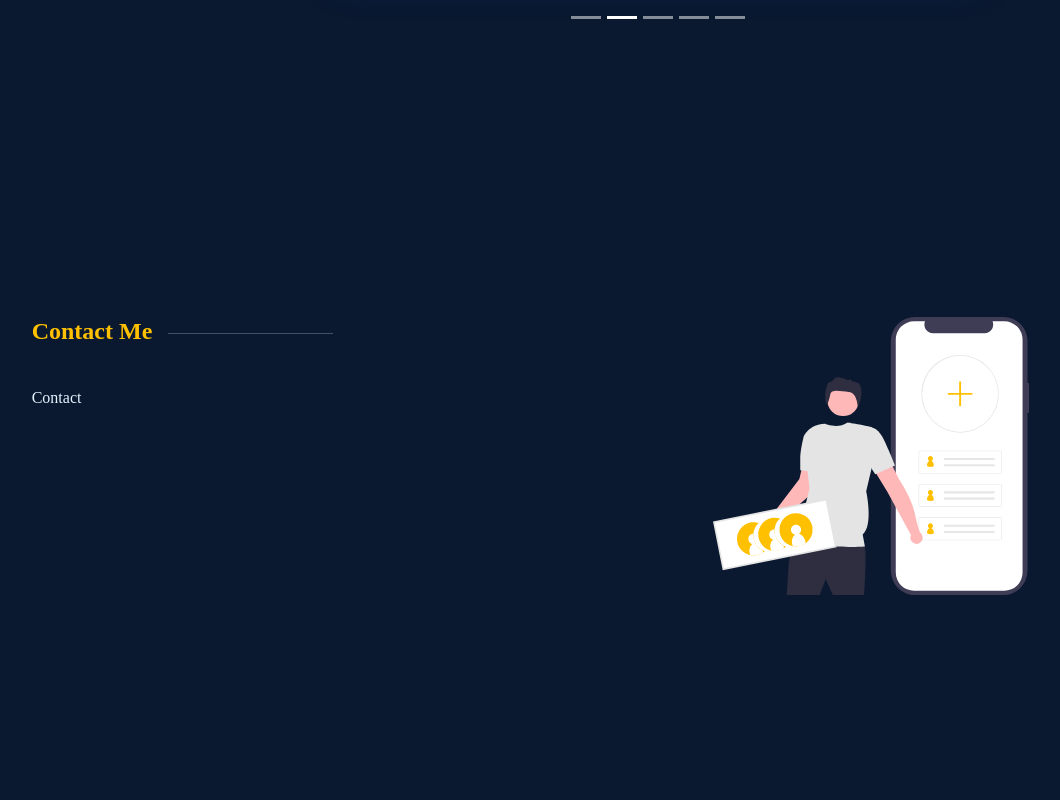
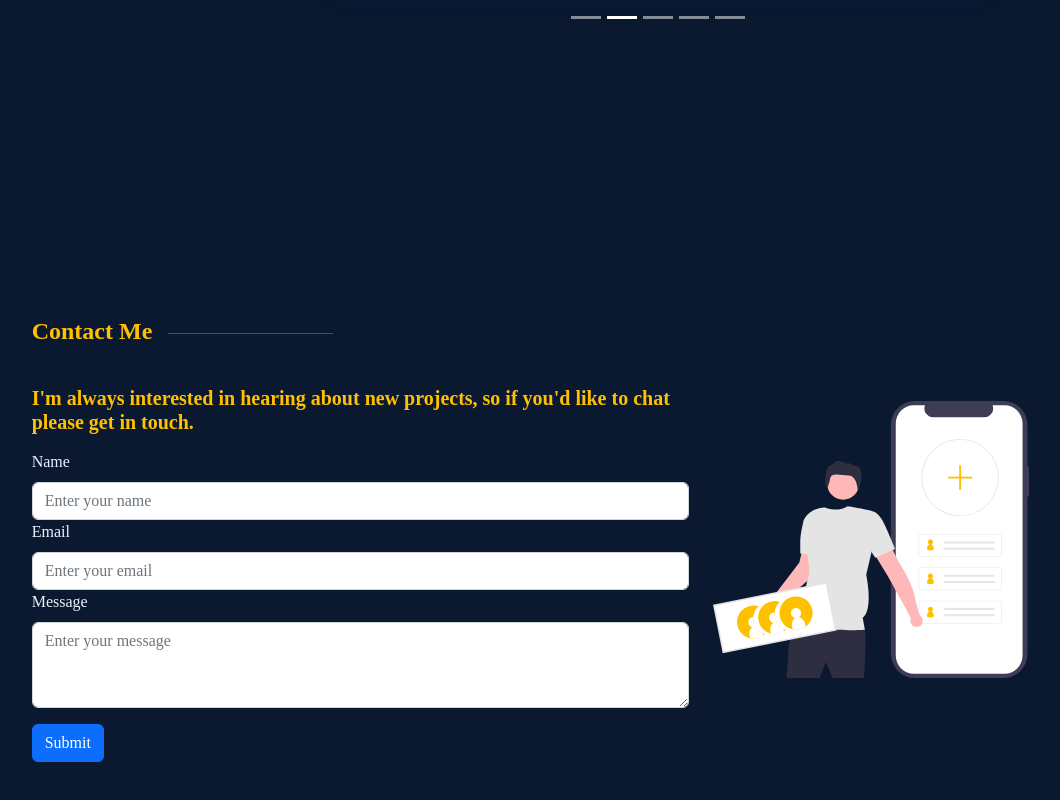
Before and after one commit to ahzamir/my-portfolio, a React (Create React App) app: page / in a window 1280 px wide. Shown: the part 2714-3514 px from the top of the page, without its empty margins (99-1159 px from the left). Before the commit the page ends 3421 px from the top, so only its background shows below. Built offline with nearby package versions, Linux system fonts and the light colour scheme; a web font is replaced by a local one.

Commit message:
add the contact form for the contact page

```diff
--- a/src/components/pages/Contact.js
+++ b/src/components/pages/Contact.js
@@ -1,7 +1,18 @@
 import React from 'react';
 import contactSvg from '../../assets/svgs/contact-page.svg';
 
-const Contact = () => (
+const Contact = () => {
+    // empty the form after submit
+    const clearForm = () => {
+        // get the form inputs and clear them
+        const inputs = document.querySelectorAll('input');
+        // clear the inputs values after 3 sec
+        setTimeout(() => {
+            inputs.forEach(input => input.value = '');
+        }
+        , 3000);
+    }
+    return (
         <section id="contact" className="row m-0 mt-md-5 mb-md-5">
             <div className="col-md-8">
                 <div className="d-flex mb-4">
@@ -9,13 +20,24 @@ const Contact = () => (
                     <hr className="ms-3 w-25" />
                 </div>
                 <div>
-                Contact
+                    <h3 className="secondary-color mb-3 fw-bold fs-5">I'm always interested in hearing about new projects, so if you'd like to chat
+                        please get in touch.</h3>
+                    <form action="https://formspree.io/f/xayvdjzb" method="post">
+                        <label htmlFor="name" className="form-label">Name</label>
+                        <input type="text" className="form-control" id="name" name="name" placeholder="Enter your name" required />
+                        <label htmlFor="email" className="form-label">Email</label>
+                        <input type="email" className="form-control" id="email" name="email" placeholder="Enter your email" required />
+                        <label htmlFor="message" className="form-label">Message</label>
+                        <textarea className="form-control" id="message" rows="3" name="message" placeholder="Enter your message" required></textarea>
+                        <button type="submit" value="send" className="btn btn-primary mt-3" onClick={clearForm}>Submit</button>
+                    </form>
                 </div>
             </div>
             <div className="col-md-4 d-none d-md-flex justify-content-center align-items-center">
                 <img src={contactSvg} alt="Home" className="img-fluid" />
             </div>
-    </section>
-);
+        </section >
+    )
+};
 
 export default Contact;
```
Lines whose indentation alone changed are shown as unchanged.
